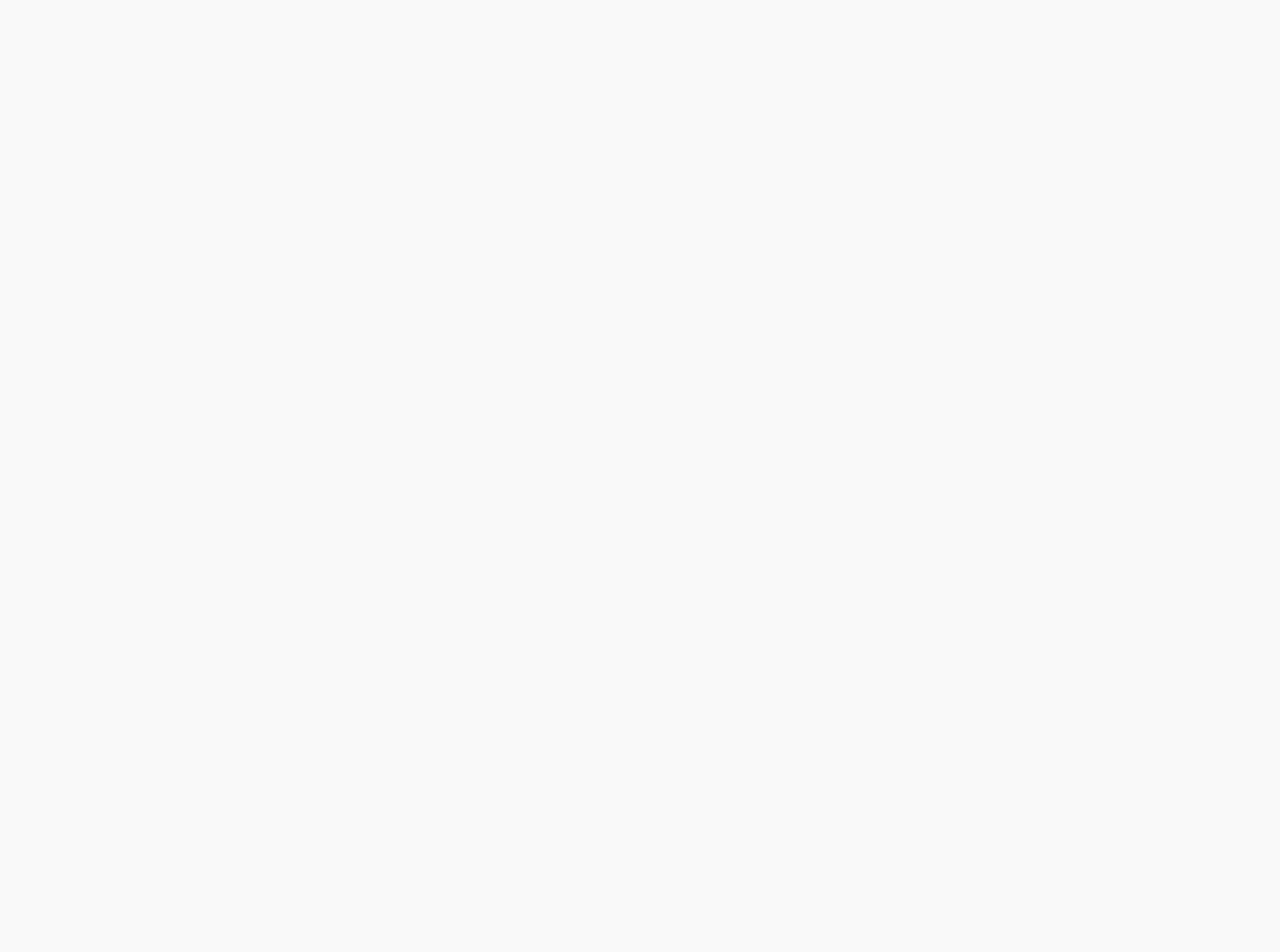
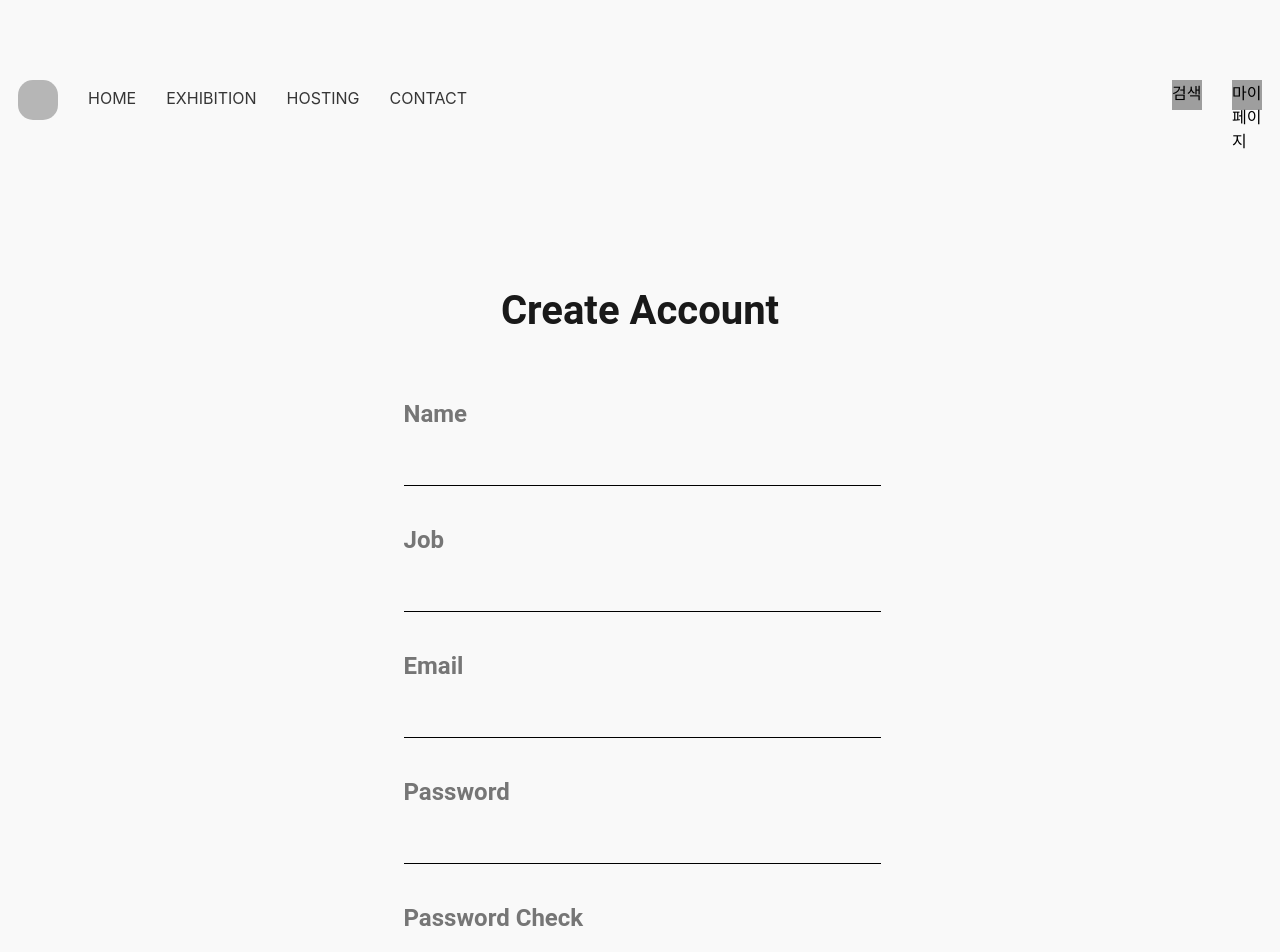
Before and after one commit to yexjin/Rendering, a React (Create React App) app in the folder front/: page /register in a window 1280 px wide. Before the commit this address had no page. Shown: the top 952 px of the page. Before the commit the page ends 800 px from the top, so only its background shows below. Built offline with nearby package versions, Linux system fonts and the light colour scheme; grey boxes are pictures that could not be loaded.

Commit message:
login/register 틀

```diff
--- a/front/src/App.js
+++ b/front/src/App.js
@@ -1,10 +1,12 @@
-import React, {Component} from 'react';
+import React from 'react';
 import { Routes, Route } from 'react-router-dom';
 import Main from './components/pages/Main';
 import Exhibition from './components/pages/Exhibition';
 import Works from './components/pages/Exhibition/Works';
 import About from './components/pages/Exhibition/About';
 import OpenPage from './components/pages/Exhibition/pamphlets/OpenPage';
+import Login from './components/pages/Login';
+import Register from './components/pages/Register';
 import styled from 'styled-components';
 
 const Box = styled.div`
@@ -22,6 +24,8 @@ const App = () => {
         <Route path='/exhibition/:id' element={<OpenPage/>} />
         <Route path="/works" element={<Works/>} />
         <Route path="/about" element={<About/>} />
+        <Route path="/login" element={<Login/>} />
+        <Route path="/register" element={<Register/>} />
       </Routes>
     </Box>
   );
--- a/front/src/components/common/Header.js
+++ b/front/src/components/common/Header.js
@@ -80,7 +80,9 @@ function Header() {
             </Menus>
             <Buttons>
                 <Search>검색</Search>
-                <Mypage>마이페이지</Mypage>
+                <Link to='/login' style={{textDecoration: 'none', color: 'black'}}>
+                    <Mypage>마이페이지</Mypage>
+                </Link>
             </Buttons>
         </Head>
     )
--- a/front/src/components/pages/Exhibition/index.js
+++ b/front/src/components/pages/Exhibition/index.js
@@ -1,6 +1,5 @@
 import React from 'react'
 import Header from '../../common/Header';
-import Pamphlets from './pamphlets/Pamphlets';
 import PamphletsContainer from '../../../containers/ExhibitionsContainer';
 
 function Exhibition() {
--- /dev/null
+++ b/front/src/components/pages/Login/index.js
@@ -0,0 +1,146 @@
+import React, { useState } from 'react'
+import Header from '../../common/Header';
+import styled from 'styled-components';
+import { Link } from 'react-router-dom';
+
+const LoginBox = styled.div`
+    margin: 0 auto;
+    margin-top: 167px;
+    width: 473px;
+    height: 471px;
+    background-color: #F9F9F9;
+`
+
+const LoginText = styled.div`
+text-align: center;
+font: normal normal bold 40px/48px Roboto;
+letter-spacing: 0px;
+color: #191919;
+opacity: 1;
+margin-bottom: 65px;
+`
+const Label = styled.label`
+text-align: left;
+font: normal normal bold 24px/29px Roboto;
+letter-spacing: 0px;
+color: #767676;
+opacity: 1;
+`
+
+const Input = styled.input`
+background-color: #F9F9F9;
+width: 473px;
+border:0;
+border-bottom: 1px solid #000000;
+height: 30px;
+font: normal normal normal 24px/36px Noto Sans CJK KR;
+letter-spacing: -0.29px;
+margin-top: 24px;
+margin-bottom: 40px;
+`
+
+const Flex = styled.div`
+display: flex;
+justify-content: space-between;
+`
+
+const AccountButton = styled.div`
+margin-top: 42px;
+height: 27px;
+vertical-align: center;
+cursor: pointer;
+text-align: left;
+font: normal normal normal 22px/27px Roboto;
+letter-spacing: 0px;
+color: #767676;
+opacity: 1;
+`
+
+const LoginButton = styled.button`
+background-color: #F9F9F9;
+margin-top: 30px;
+font: normal normal normal 18px/27px Noto Sans CJK KR;
+letter-spacing: 0px;
+color: #191919;
+opacity: 1;
+width: 181px;
+height: 48px;
+border: 1px solid #999999;
+opacity: 1;
+`
+
+function Login() {
+
+    const [data, setData] = useState({
+        email: "",
+        pw: "",
+      });
+
+    const handleChange = (e) => {
+    setData({
+        ...data,
+        [e.target.name]: e.target.value,
+    });
+    };
+
+    // const submitHandler = async () => {
+    //     try {
+    //       const request = {
+    //         email: data.email,
+    //         password: data.password,
+    //       };
+
+    //       const response = await loginApi(request);
+
+    //       if (response.data) {
+    //         saveDataToStorage(response.data);
+    //       }
+
+    //       history.push("/professor/main");
+    //     } catch (e) {
+    //       alert("로그인 실패");
+    //     }
+    //   };
+
+
+    return (
+        <>
+         <Header />
+        <LoginBox>
+            <LoginText>
+                Login
+            </LoginText>
+            <Label>
+                Email
+            </Label>
+            <Input
+                name="email"
+                type="email"
+                value={data.email}
+                onChange={handleChange}
+                >
+            </Input>
+            <Label>
+                Password
+            </Label>
+            <Input
+                name="pw"
+                type="password"
+                value={data.pw}
+                onChange={handleChange}
+                >
+            </Input>
+            <Flex>
+                <Link to="/register" style={{textDecoration: 'none'}}>
+                    <AccountButton>
+                        Create Account
+                    </AccountButton>
+                </Link>
+                <LoginButton>확인</LoginButton>
+            </Flex>
+        </LoginBox>
+        </>
+    )
+}
+
+export default Login;
--- /dev/null
+++ b/front/src/components/pages/Register/index.js
@@ -0,0 +1,190 @@
+import React, { useState } from 'react'
+import Header from '../../common/Header';
+import styled from 'styled-components';
+
+const RegisterBox = styled.div`
+    margin: 0 auto;
+    margin-top: 167px;
+    width: 473px;
+    height: 891px;
+    background-color: #F9F9F9;
+    margin-bottom: 280px;
+`
+const RegisterText = styled.div`
+text-align: center;
+font: normal normal bold 40px/48px Roboto;
+letter-spacing: 0px;
+color: #191919;
+opacity: 1;
+margin-bottom: 65px;
+`
+const Label = styled.label`
+text-align: left;
+font: normal normal bold 24px/29px Roboto;
+letter-spacing: 0px;
+color: #767676;
+opacity: 1;
+`
+const Input = styled.input`
+background-color: #F9F9F9;
+width: 473px;
+border:0;
+border-bottom: 1px solid #000000;
+height: 30px;
+font: normal normal normal 24px/36px Noto Sans CJK KR;
+letter-spacing: -0.29px;
+margin-top: 24px;
+margin-bottom: 40px;
+`
+const SubmitButton = styled.button`
+float: right;
+background-color: #F9F9F9;
+margin-top: 30px;
+font: normal normal normal 18px/27px Noto Sans CJK KR;
+letter-spacing: 0px;
+color: #191919;
+opacity: 1;
+width: 181px;
+height: 48px;
+border: 1px solid #999999;
+opacity: 1;
+`
+
+const ErrMessage = styled.div`
+text-align: left;
+font: normal normal normal 16px/24px Noto Sans CJK KR;
+letter-spacing: -0.19px;
+color: #767676;
+opacity: 1;
+`
+
+function Register() {
+
+    const [data, setData] = useState({
+        name: "",
+        job: "",
+        email: "",
+        pw: "",
+        pwCheck: "",
+        errName: undefined,
+        errMessage: undefined,
+      });
+
+      const handleError = (name, value) => {
+        if (name === "pwCheck") {
+          if (data.pw !== value) {
+            return { errName: "pwCheck", errMessage: "비밀번호가 일치하지 않습니다."}
+          }
+          else{
+            return { errName: "ok", errMessage: ""}
+          }
+        }
+        return {
+          errName: undefined,
+          errMessage: undefined
+        }
+      }
+
+      const handleChange = (e) => {
+        const name = e.target.name;
+        const value = e.target.value;
+
+        const {errName=undefined, errMessage=undefined } = handleError(name, value);
+
+        setData({
+          ...data,
+          [name] : value,
+          errName,
+          errMessage
+        });
+      }
+
+    //   const onSubmitHandler = async (e) => {
+    //     if (!data.errName && !data.errMessage  ) {
+    //       const body = {
+    //         email: data.email,
+    //         name: data.name,
+    //         password: data.pw,
+    //         mobile: data.mobile,
+    //         birthDate: data.birth,
+    //         type:"P",
+    //       };
+
+    //       try {
+    //         await signupApi(body);
+    //         alert("가입이 정상적으로 완료되었습니다.");
+    //         history.push("/login");
+    //       } catch(e) {
+    //         alert(e)
+    //       }
+    //     }
+    //   }
+
+    return (
+        <>
+        <Header />
+        <RegisterBox>
+            <RegisterText>
+                Create Account
+            </RegisterText>
+            <Label>
+                Name
+            </Label>
+            <Input
+                type="name"
+                name="name"
+                value={data.name}
+                onChange={handleChange}
+            />
+            <Label>
+                Job
+            </Label>
+            <Input
+                name="job"
+                value={data.job}
+                onChange={handleChange}
+            />
+
+            <Label>
+                Email
+            </Label>
+            <Input
+                type="email"
+                name="email"
+                value={data.email}
+                onChange={handleChange}
+            >
+            </Input>
+            <Label>
+                Password
+            </Label>
+            <Input
+                type="password"
+                name="pw"
+                value={data.pw}
+                onChange={handleChange}
+            >
+            </Input>
+
+            <Label>
+                Password Check
+            </Label>
+            <Input
+                type="password"
+                name="pwCheck"
+                value={data.pwC}
+                onChange={handleChange}
+            >
+            </Input>
+            {data.errName=="pwCheck" && data.errMessage && (
+              <ErrMessage>{data.errMessage}</ErrMessage>)}
+            {data.errName=="ok" && data.errMessage && (
+              <>{}</>
+            )}
+            <SubmitButton>확인</SubmitButton>
+        </RegisterBox>
+        </>
+    )
+}
+
+export default Register
```
